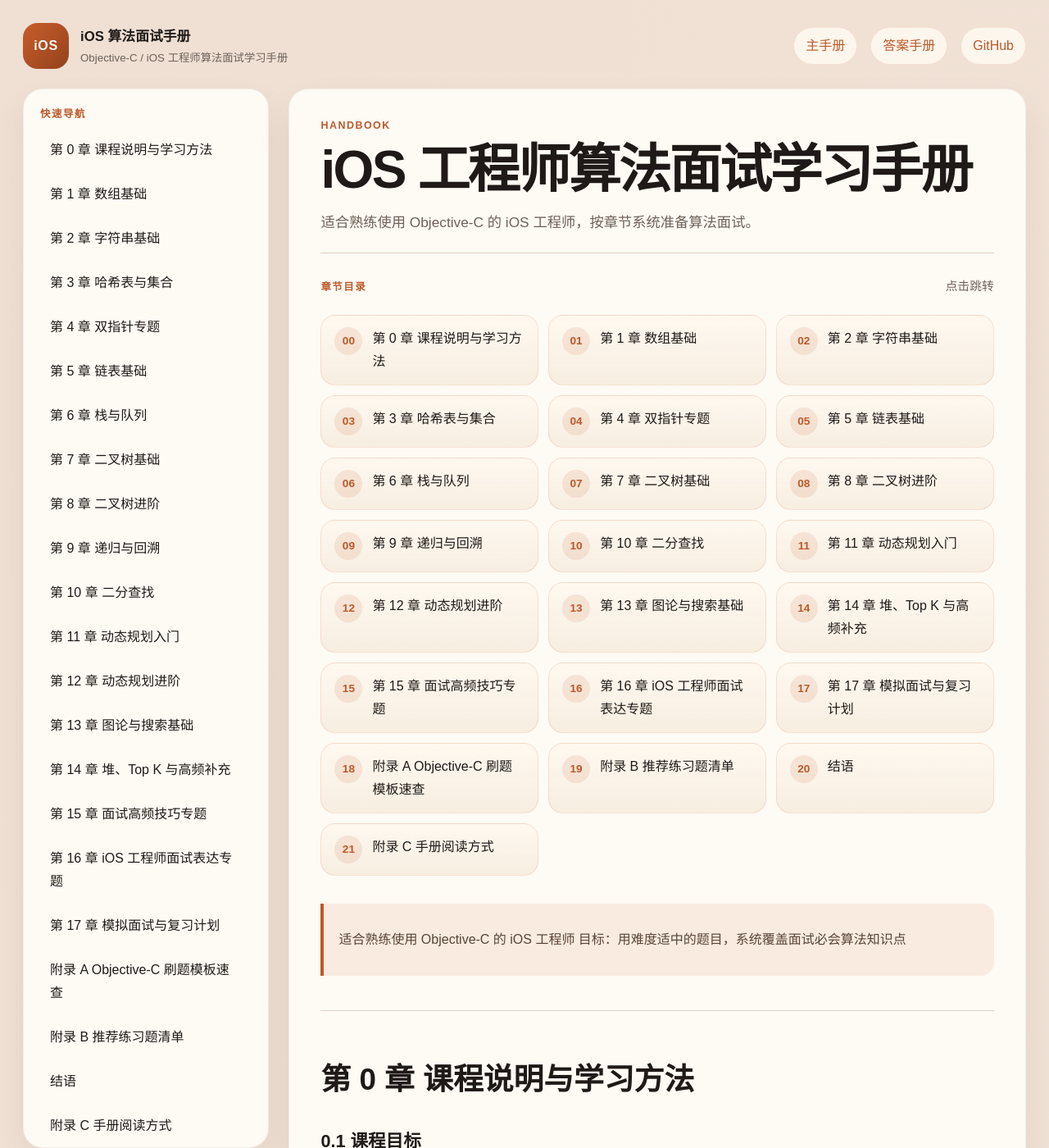
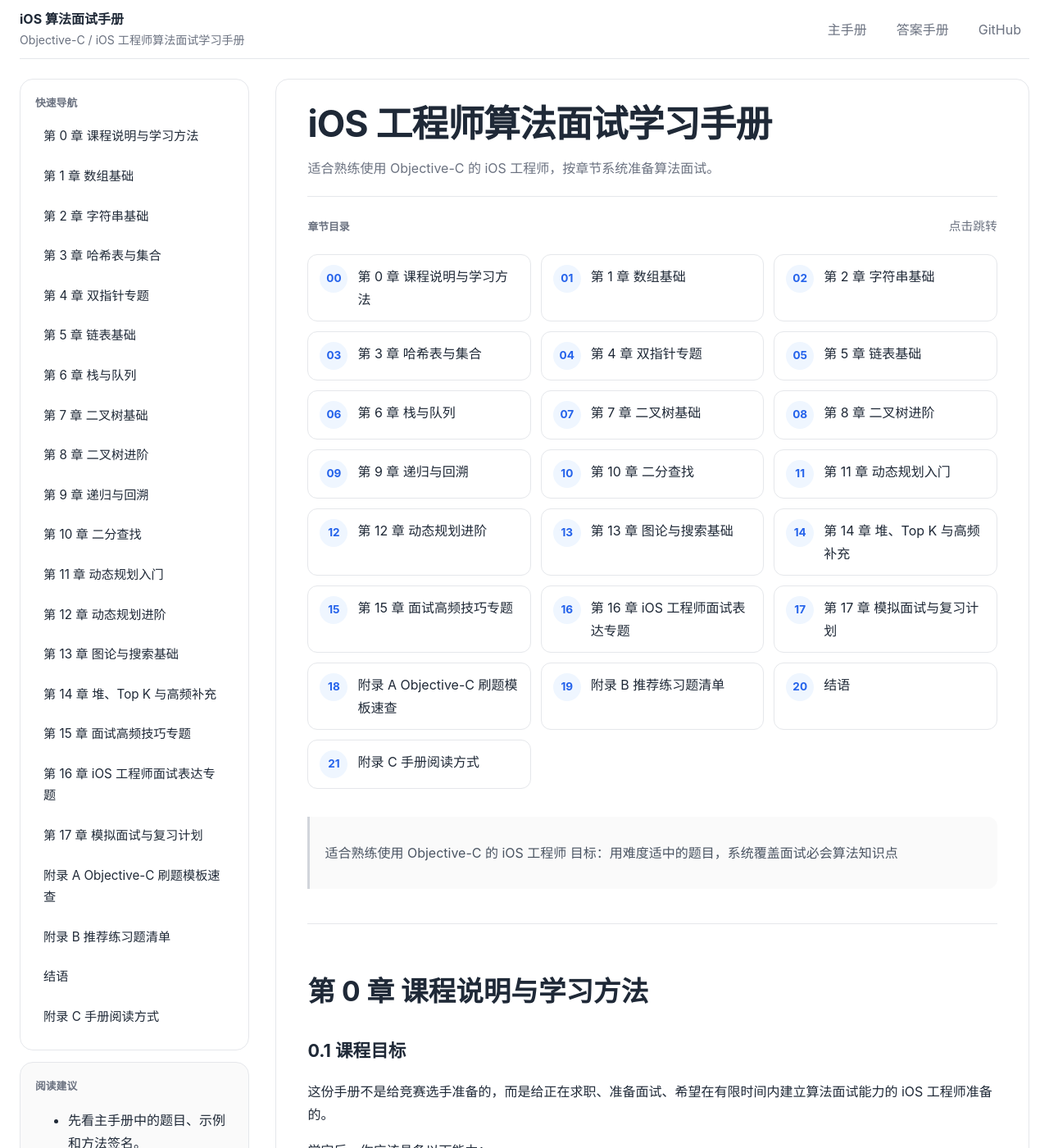
Before and after one commit to creeveliu/iOS-Algo, a Jekyll site: the page built from docs/index.md, in a window 1280 px wide and 1400 px high. Shown: the whole window at 82% size. Built offline with Jekyll 4.4.1, drawn with Linux system fonts in a browser that asks for light colours.

Commit message:
docs: simplify handbook styling

```diff
--- a/docs/_layouts/handbook.html
+++ b/docs/_layouts/handbook.html
@@ -11,7 +11,6 @@
     <div class="page-shell">
       <header class="site-header">
         <a class="brand" href="{{ '/' | relative_url }}">
-          <span class="brand-mark">iOS</span>
           <span class="brand-copy">
             <strong>{{ site.title }}</strong>
             <small>{{ site.description }}</small>
@@ -42,7 +41,6 @@
 
         <article class="content-card">
           <header class="hero">
-            <p class="hero-kicker">{% if page.url == '/' %}Handbook{% else %}Answer Key{% endif %}</p>
             <h1>{{ page.title }}</h1>
             {% if page.description %}
             <p class="hero-summary">{{ page.description }}</p>
--- a/docs/assets/handbook.css
+++ b/docs/assets/handbook.css
@@ -1,14 +1,13 @@
 :root {
-  --bg: #f5f2ea;
-  --panel: #fffdf8;
-  --panel-strong: #fffaf0;
-  --ink: #1f1a17;
-  --muted: #6d6158;
-  --line: #ddd1c2;
-  --accent: #bb5a2b;
-  --accent-soft: #f4dfcf;
-  --shadow: 0 20px 40px rgba(78, 48, 24, 0.08);
-  --radius: 24px;
+  --bg: #ffffff;
+  --panel: #ffffff;
+  --ink: #1f2937;
+  --muted: #6b7280;
+  --line: #e5e7eb;
+  --accent: #2563eb;
+  --accent-soft: #eff6ff;
+  --shadow: none;
+  --radius: 16px;
 }
 
 * {
@@ -21,11 +20,9 @@ html {
 
 body {
   margin: 0;
-  font-family: "PingFang SC", "Hiragino Sans GB", "Noto Sans SC", "Microsoft YaHei", sans-serif;
+  font-family: -apple-system, BlinkMacSystemFont, "Segoe UI", "PingFang SC", "Hiragino Sans GB", "Noto Sans SC", sans-serif;
   color: var(--ink);
-  background:
-    radial-gradient(circle at top left, rgba(187, 90, 43, 0.12), transparent 30%),
-    linear-gradient(180deg, #f7f2eb 0%, #f1ece4 100%);
+  background: var(--bg);
   line-height: 1.75;
 }
 
@@ -39,9 +36,9 @@ a:hover {
 }
 
 .page-shell {
-  max-width: 1480px;
+  max-width: 1440px;
   margin: 0 auto;
-  padding: 28px;
+  padding: 0 24px 40px;
 }
 
 .site-header {
@@ -49,13 +46,15 @@ a:hover {
   align-items: center;
   justify-content: space-between;
   gap: 20px;
+  height: 72px;
+  border-bottom: 1px solid var(--line);
   margin-bottom: 24px;
 }
 
 .brand {
   display: inline-flex;
   align-items: center;
-  gap: 14px;
+  gap: 10px;
   color: var(--ink);
   text-decoration: none;
 }
@@ -64,30 +63,19 @@ a:hover {
   text-decoration: none;
 }
 
-.brand-mark {
-  display: inline-flex;
-  align-items: center;
-  justify-content: center;
-  width: 56px;
-  height: 56px;
-  border-radius: 18px;
-  background: linear-gradient(135deg, #c85d2b, #94421d);
-  color: #fff8f0;
-  font-weight: 700;
-  letter-spacing: 0.04em;
-}
-
 .brand-copy {
   display: flex;
   flex-direction: column;
 }
 
 .brand-copy strong {
-  font-size: 1.05rem;
+  font-size: 1rem;
+  font-weight: 700;
 }
 
 .brand-copy small {
   color: var(--muted);
+  font-size: 0.88rem;
 }
 
 .site-links {
@@ -97,50 +85,52 @@ a:hover {
 }
 
 .site-links a {
-  padding: 8px 14px;
-  border-radius: 999px;
-  background: rgba(255, 250, 240, 0.85);
-  border: 1px solid rgba(187, 90, 43, 0.14);
+  padding: 6px 10px;
+  border-radius: 10px;
+  color: var(--muted);
+}
+
+.site-links a:hover {
+  color: var(--accent);
+  background: #f9fafb;
+  text-decoration: none;
 }
 
 .layout-grid {
   display: grid;
-  grid-template-columns: 300px minmax(0, 1fr);
-  gap: 24px;
+  grid-template-columns: 280px minmax(0, 1fr);
+  gap: 32px;
   align-items: start;
 }
 
 .sidebar {
   position: sticky;
-  top: 20px;
+  top: 16px;
 }
 
 .sidebar-card,
 .content-card {
-  background: rgba(255, 253, 248, 0.9);
-  backdrop-filter: blur(12px);
-  border: 1px solid rgba(93, 62, 39, 0.08);
+  background: var(--panel);
+  border: 1px solid var(--line);
   border-radius: var(--radius);
   box-shadow: var(--shadow);
 }
 
 .sidebar-card {
-  padding: 20px;
-  margin-bottom: 16px;
+  padding: 18px;
+  margin-bottom: 14px;
 }
 
 .sidebar-card--muted {
-  background: rgba(248, 241, 233, 0.92);
+  background: #fafafa;
 }
 
 .sidebar-kicker,
 .hero-kicker {
   margin: 0 0 8px;
-  text-transform: uppercase;
-  letter-spacing: 0.12em;
-  font-size: 0.78rem;
-  color: var(--accent);
-  font-weight: 700;
+  font-size: 0.8rem;
+  color: var(--muted);
+  font-weight: 600;
 }
 
 .chapter-nav {
@@ -154,38 +144,39 @@ a:hover {
 
 .chapter-nav__link {
   display: block;
-  padding: 10px 12px;
-  border-radius: 14px;
+  padding: 8px 10px;
+  border-radius: 10px;
   color: var(--ink);
+  font-size: 0.95rem;
 }
 
 .chapter-nav__link:hover {
-  background: var(--accent-soft);
+  background: #f9fafb;
   text-decoration: none;
 }
 
 .content-card {
-  padding: 34px clamp(20px, 3vw, 48px) 56px;
+  padding: 28px clamp(20px, 3vw, 40px) 56px;
 }
 
 .hero {
-  padding-bottom: 22px;
-  margin-bottom: 28px;
+  padding-bottom: 20px;
+  margin-bottom: 24px;
   border-bottom: 1px solid var(--line);
 }
 
 .hero h1 {
   margin: 0;
-  font-size: clamp(2.1rem, 5vw, 4.2rem);
-  line-height: 1.08;
-  letter-spacing: -0.04em;
+  font-size: clamp(2rem, 4vw, 2.8rem);
+  line-height: 1.2;
+  letter-spacing: -0.02em;
 }
 
 .hero-summary {
-  max-width: 840px;
-  margin: 14px 0 0;
+  max-width: 760px;
+  margin: 12px 0 0;
   color: var(--muted);
-  font-size: 1.08rem;
+  font-size: 1rem;
 }
 
 .quick-index {
@@ -215,15 +206,15 @@ a:hover {
   display: flex;
   gap: 12px;
   align-items: flex-start;
-  padding: 14px 16px;
-  border-radius: 18px;
-  background: linear-gradient(180deg, rgba(255, 248, 239, 0.92), rgba(246, 236, 223, 0.9));
-  border: 1px solid rgba(187, 90, 43, 0.14);
+  padding: 12px 14px;
+  border-radius: 12px;
+  background: #ffffff;
+  border: 1px solid var(--line);
   color: var(--ink);
 }
 
 .quick-index__item:hover {
-  transform: translateY(-1px);
+  background: #fafafa;
   text-decoration: none;
 }
 
@@ -234,7 +225,7 @@ a:hover {
   min-width: 34px;
   height: 34px;
   border-radius: 999px;
-  background: rgba(187, 90, 43, 0.12);
+  background: var(--accent-soft);
   color: var(--accent);
   font-weight: 700;
   font-size: 0.85rem;
@@ -247,10 +238,10 @@ a:hover {
 .doc-content blockquote {
   margin: 20px 0;
   padding: 14px 18px;
-  border-left: 4px solid var(--accent);
-  background: rgba(244, 223, 207, 0.55);
-  color: #594437;
-  border-radius: 0 16px 16px 0;
+  border-left: 3px solid #d1d5db;
+  background: #fafafa;
+  color: #4b5563;
+  border-radius: 0 12px 12px 0;
 }
 
 .doc-content hr {
@@ -262,7 +253,7 @@ a:hover {
 .doc-content h2 {
   margin: 54px 0 18px;
   padding-top: 8px;
-  font-size: clamp(1.75rem, 3vw, 2.3rem);
+  font-size: clamp(1.65rem, 3vw, 2.1rem);
   line-height: 1.2;
 }
 
@@ -282,8 +273,8 @@ a:hover {
 
 .doc-content code {
   padding: 0.15em 0.4em;
-  border-radius: 8px;
-  background: rgba(61, 39, 23, 0.08);
+  border-radius: 6px;
+  background: #f3f4f6;
   font-family: ui-monospace, "SFMono-Regular", SFMono-Regular, Menlo, Monaco, Consolas, monospace;
   font-size: 0.94em;
 }
@@ -291,10 +282,10 @@ a:hover {
 .doc-content pre {
   overflow: auto;
   padding: 18px;
-  border-radius: 18px;
-  background: #221c18;
-  color: #f7f0e8;
-  box-shadow: inset 0 0 0 1px rgba(255, 255, 255, 0.06);
+  border-radius: 12px;
+  background: #f8fafc;
+  color: #111827;
+  border: 1px solid var(--line);
 }
 
 .doc-content pre code {
@@ -328,7 +319,7 @@ a:hover {
 
 @media (max-width: 720px) {
   .page-shell {
-    padding: 16px;
+    padding: 0 16px 28px;
   }
 
   .site-header {
```
